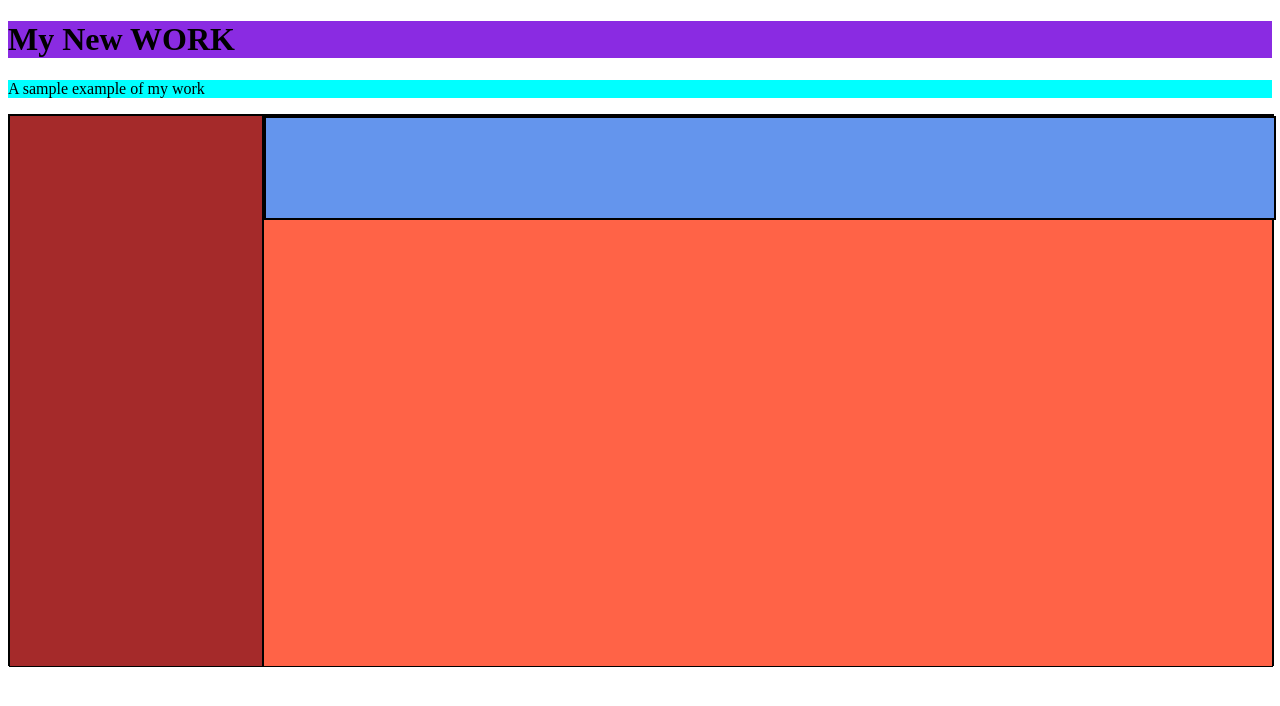
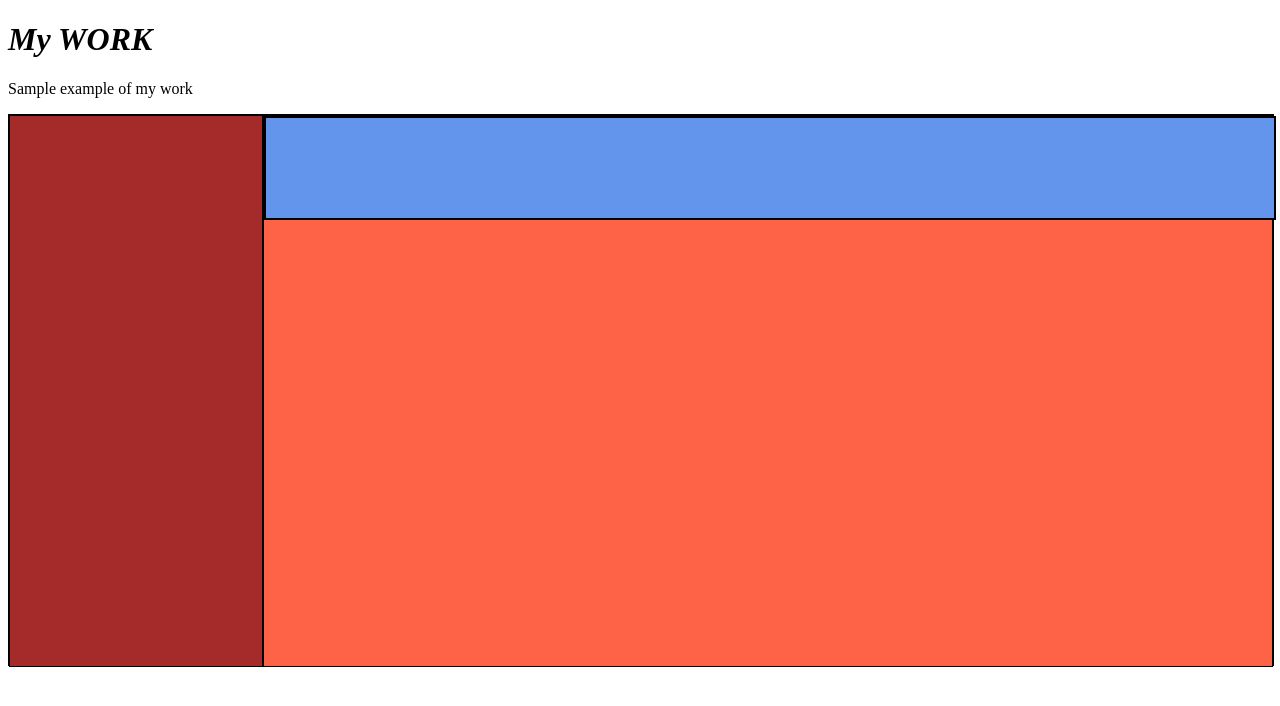
Before and after one commit to najishan8943/My-fourth-project, a plain HTML site: page index.html in a window 1280 px wide. Drawn offline with Linux system fonts and the light colour scheme.

Commit message:
New project

```diff
--- a/index.html
+++ b/index.html
@@ -7,8 +7,8 @@
     <link rel="stylesheet" href="./style.css">
 </head>
 <body>
-    <h1>My New WORK</h1>
-    <p>A sample example of my work</p>
+    <h1>My WORK</h1>
+    <p>Sample example of my work</p>
     <div class="main">
         <div class="first"></div>
         <div class="second">
--- a/style.css
+++ b/style.css
@@ -29,9 +29,9 @@
 
 }
 h1{
-    background-color: blueviolet;
+    font-style: italic;
 }
 
 p{
-    background-color: aqua;
+    font-style: normal;
 }
```
